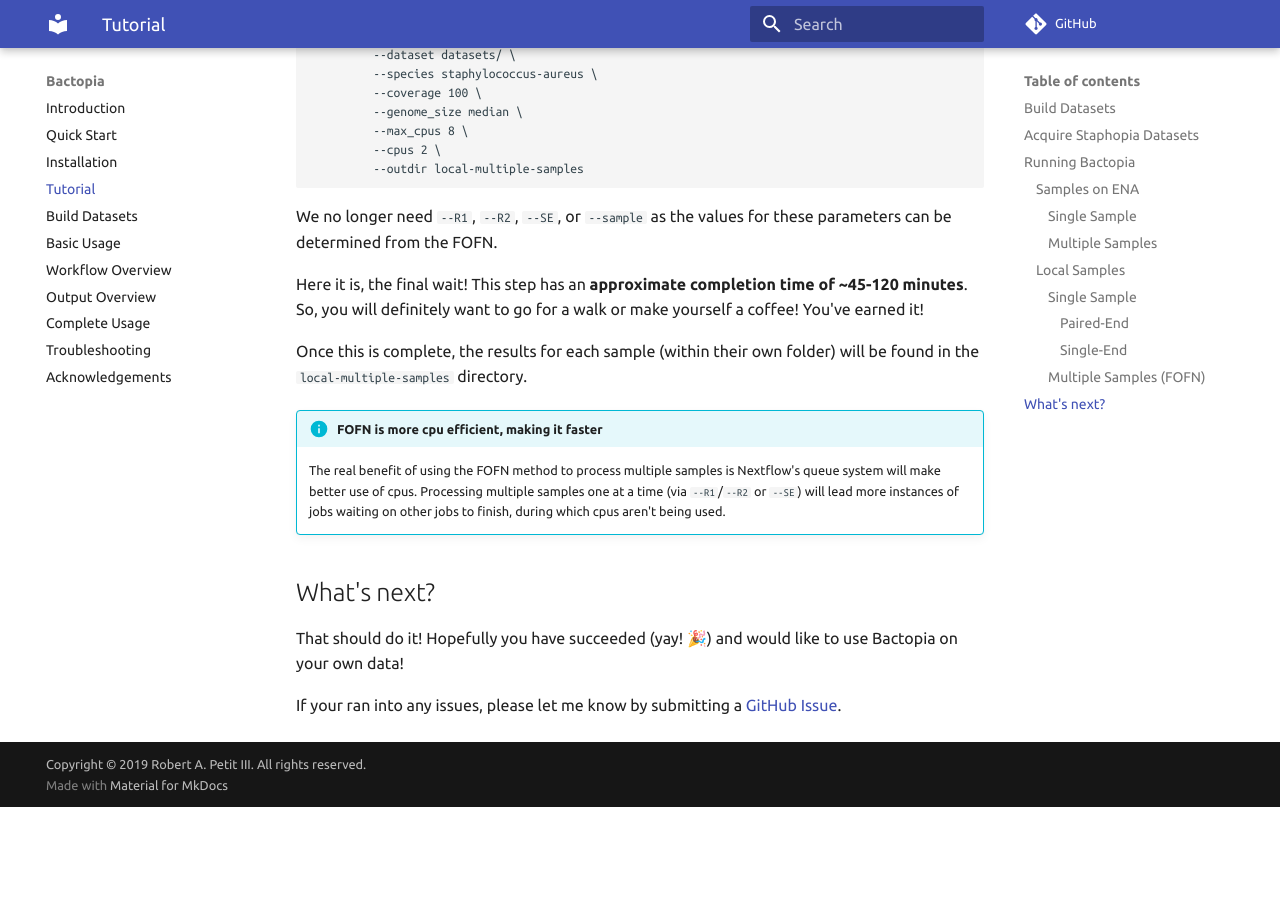
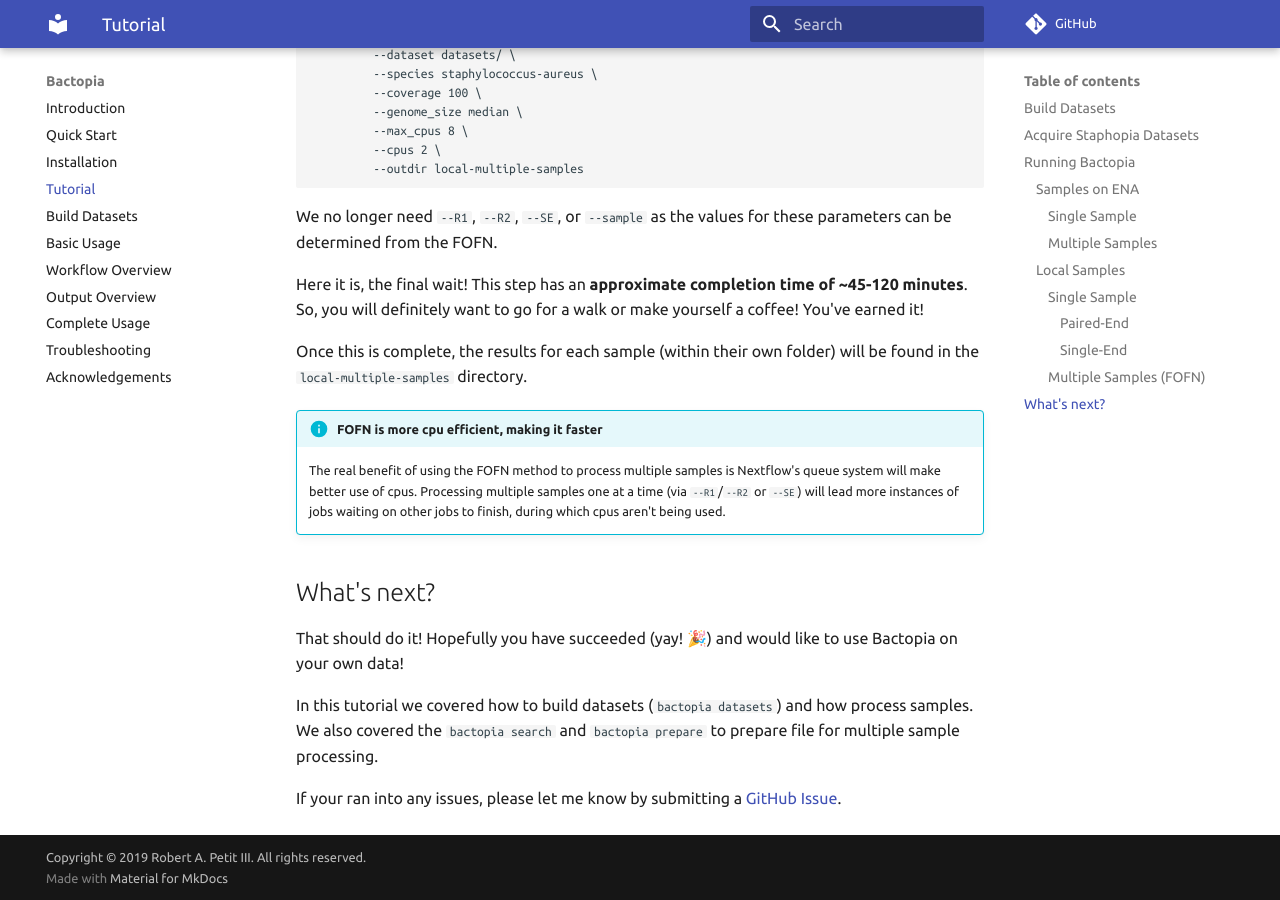
Before and after one commit to bactopia/bactopia, an MkDocs documentation site: the page built from docs/tutorial.md, in a window 1280 px wide and 900 px high, scrolled down 6755 px. Built offline with MkDocs 1.6.1 and Material for MkDocs 9.7.7, drawn with Linux system fonts in a browser that asks for light colours; comment, search, counter and statistics services are not loaded; before the commit the page ends 7562 px from its top, so only the background shows below that.

Commit message:
a little more tutorial text

```diff
--- a/docs/tutorial.md
+++ b/docs/tutorial.md
@@ -255,7 +255,10 @@
 !!! info "FOFN is more cpu efficient, making it faster"
     The real benefit of using the FOFN method to process multiple samples is Nextflow's queue system will make better use of cpus. Processing multiple samples one at a time (via `--R1`/`--R2` or `--SE`) will lead more instances of jobs waiting on other jobs to finish, during which cpus aren't being used.
 
+
 ## What's next?
 That should do it! Hopefully you have succeeded (yay! 🎉) and would like to use Bactopia on your own data!
 
+In this tutorial we covered how to build datasets (`bactopia datasets`) and how process samples. We also covered the `bactopia search` and `bactopia prepare` to prepare file for multiple sample processing.
+
 If your ran into any issues, please let me know by submitting a [GitHub Issue](https://github.com/bactopia/bactopia/issues).
```
